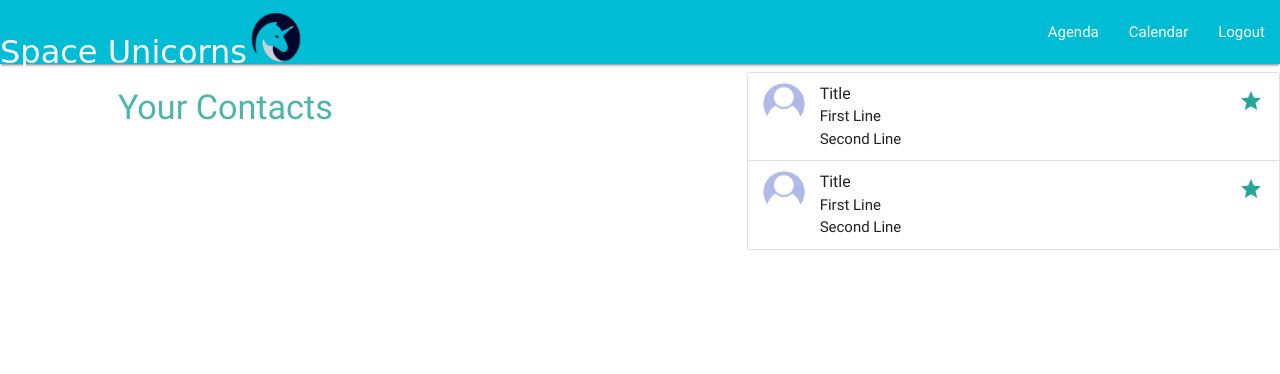
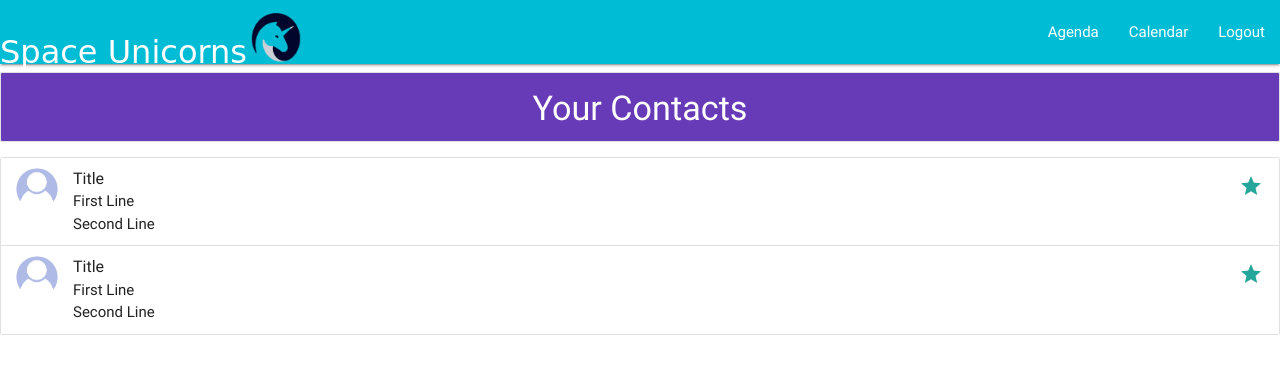
Before and after one commit to JJLionHeart/WebDevProject, a PHP site: page /agenda.php in a window 1280 px wide. Shown: the top 374 px of the page. Run offline with PHP 8.4, Linux system fonts and the light colour scheme.

Commit message:
Connecting frontend

```diff
--- a/agenda.php
+++ b/agenda.php
@@ -28,8 +28,10 @@
     </nav>
 
 <div class="row">
-    <h4 class="header teal-text text-lighten-2 col s6 offset-s1">Your Contacts</h4>
         <div class= "contacts">
+        <div class="collection with-header deep-purple white-text center">
+                <h4 class="task-card-title">Your Contacts</h4>
+        </div>
         <ul class="collection">
             <li class="collection-item avatar">
             <img src="user.png" alt="" class="circle">
```
